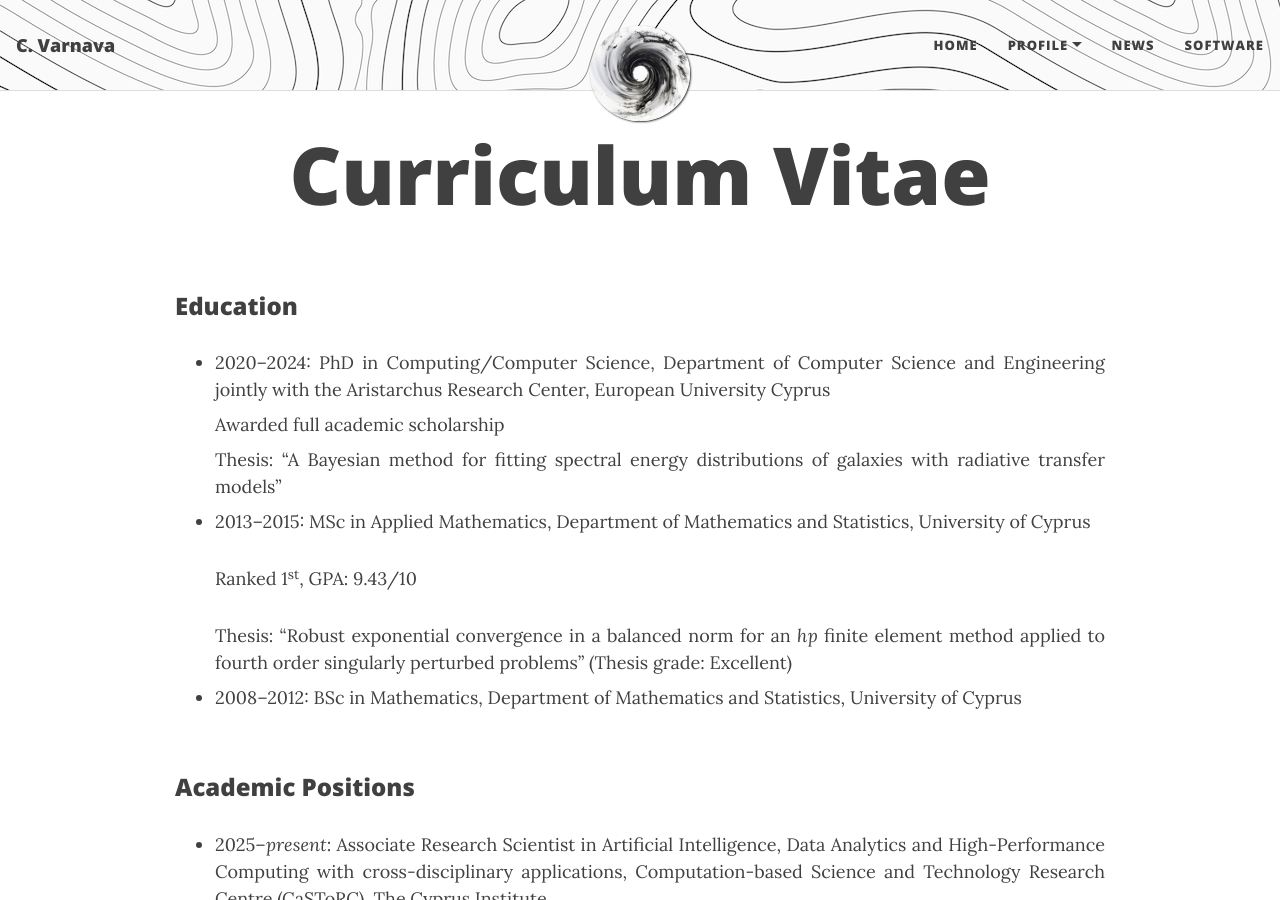
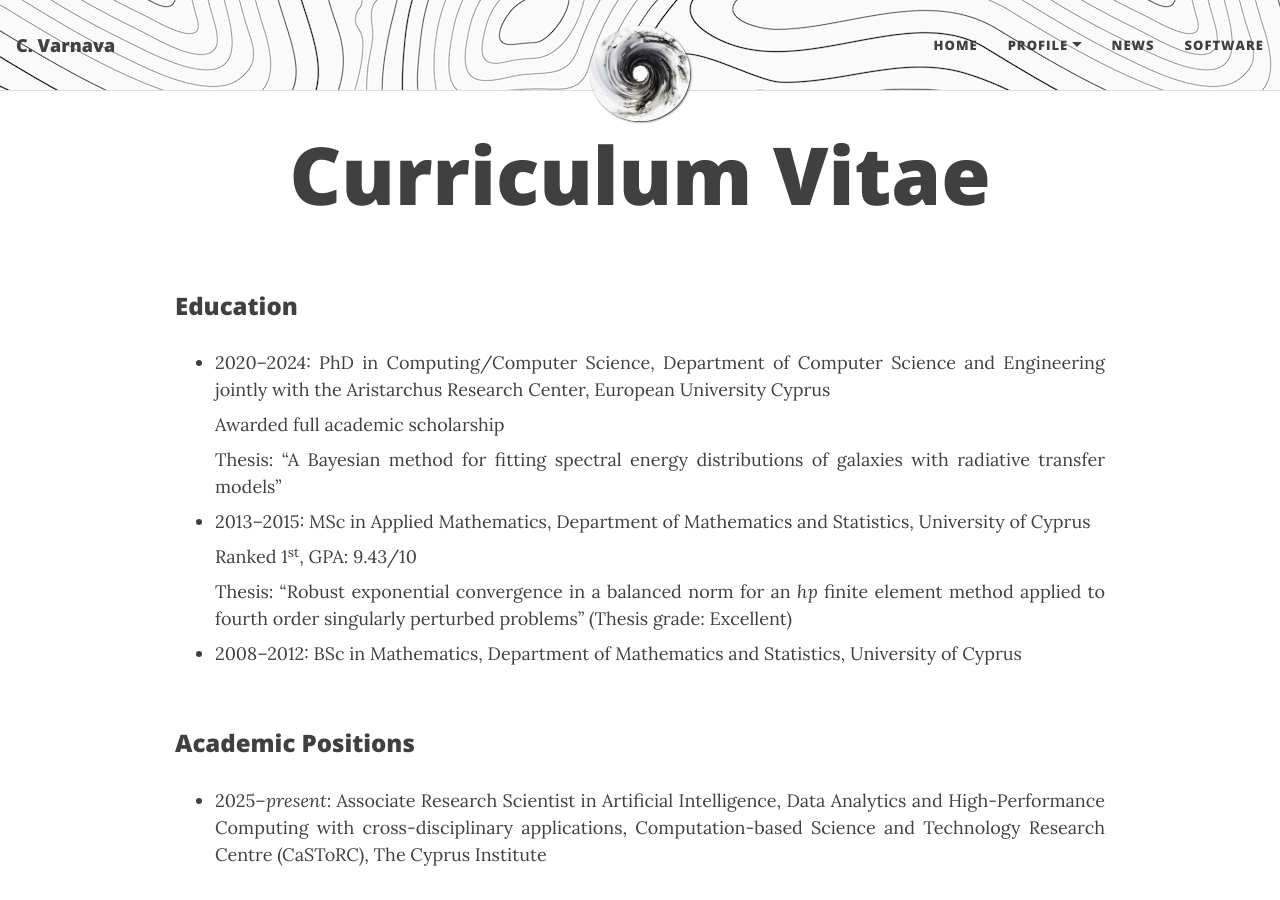
Before and after one commit to ch-var/ch-var.github.io, a Jekyll site: the page built from CV.html, in a window 1280 px wide and 900 px high. Built offline with Jekyll 4.4.1, drawn with Linux system fonts in a browser that asks for light colours; formulas are drawn with MathJax 3.

Commit message:
Update CV.html

```diff
--- a/CV.html
+++ b/CV.html
@@ -28,8 +28,8 @@
 <p align='justify' class="responsive-margin" style="margin-top: 0px; margin-bottom: 8px;">Awarded full academic scholarship</p>
 <p align='justify' class="responsive-margin" style="margin-top: 0px; margin-bottom: 8px;">Thesis: “A Bayesian method for fitting spectral energy distributions of galaxies with radiative transfer models”</p>
 <li class="responsive-margin" style="margin-top: 8px; margin-bottom: 8px;">2013–2015: MSc in Applied Mathematics, Department of Mathematics and Statistics, University of Cyprus</li>
-<p align='justify' class="responsive-margin" style="margin-bottom: 8px;">Ranked 1<sup>st</sup>, GPA: 9.43/10</p>
-<p align='justify' class="responsive-margin" style="margin-bottom: 8px;">Thesis: “Robust exponential convergence in a balanced norm for an <i>hp</i> finite element method applied to fourth order singularly perturbed problems” (Thesis grade: Excellent)</p>
+<p align='justify' class="responsive-margin" style="margin-top: 0px; margin-bottom: 8px;">Ranked 1<sup>st</sup>, GPA: 9.43/10</p>
+<p align='justify' class="responsive-margin" style="margin-top: 0px; margin-bottom: 8px;">Thesis: “Robust exponential convergence in a balanced norm for an <i>hp</i> finite element method applied to fourth order singularly perturbed problems” (Thesis grade: Excellent)</p>
 <li class="responsive-margin">2008–2012: BSc in Mathematics, Department of Mathematics and Statistics, University of Cyprus</li>
 </ul>
 <br>
```
